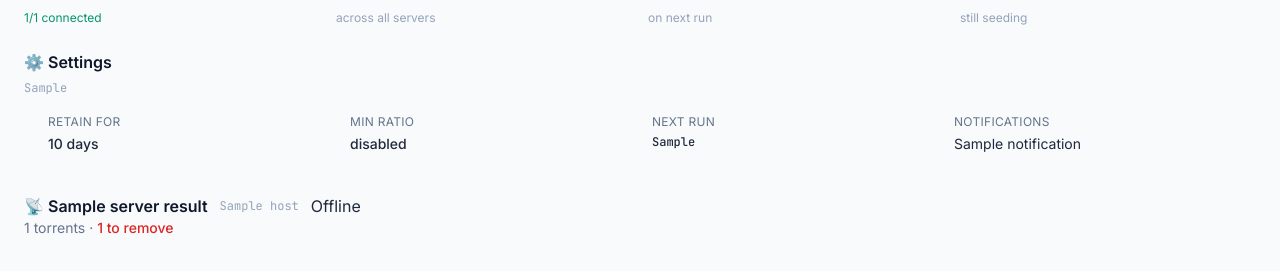
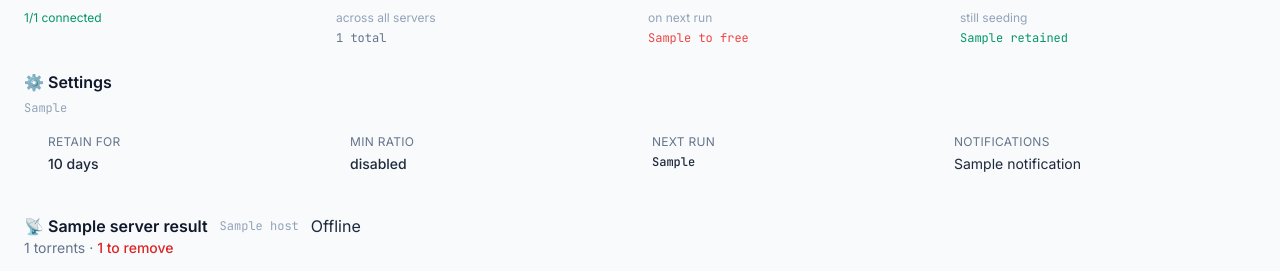
Before and after one commit to gioxx/TransmissionCleaner, a FastAPI app: template app/templates/index.html in a window 1280 px wide. Shown: the part 197-468 px from the top of the page. Run offline with FastAPI, Linux system fonts and the light colour scheme; the template is opened without the code that fills it: most values are stand-ins (such as "Sample title", 1, 10 or a date in 2020); some libraries are stand-ins or nearby versions.

Commit message:
feat: show cleanup disk usage

```diff
--- a/app/main.py
+++ b/app/main.py
@@ -15,6 +15,7 @@ from app.config import settings
 from app.history import HistoryRepository
 from app.models import CleanupResult, ServerResult
 from app.notifier import notify_all
+from app.presentation import format_size
 
 logging.basicConfig(level=logging.INFO, format="%(asctime)s %(levelname)s %(name)s — %(message)s")
 logger = logging.getLogger(__name__)
@@ -105,6 +106,9 @@ async def dashboard(request: Request):
     server_results: list[ServerResult] = await asyncio.to_thread(fetch_all_torrents)
     total_torrents = sum(len(sr.torrents) for sr in server_results)
     to_delete_count = sum(len(sr.to_delete) for sr in server_results)
+    total_size = sum(t.size_bytes for sr in server_results for t in sr.torrents)
+    to_delete_size = sum(t.size_bytes for sr in server_results for t in sr.to_delete)
+    to_keep_size = total_size - to_delete_size
     connected_count = sum(1 for sr in server_results if sr.connected)
     next_run = _next_run()
 
@@ -115,6 +119,9 @@ async def dashboard(request: Request):
         "total_torrents": total_torrents,
         "to_delete_count": to_delete_count,
         "to_keep_count": total_torrents - to_delete_count,
+        "total_size_str": format_size(total_size),
+        "to_delete_size_str": format_size(to_delete_size),
+        "to_keep_size_str": format_size(to_keep_size),
         "server_count": len(settings.servers),
         "connected_count": connected_count,
         "next_run_str": _format_dt(next_run),
--- a/app/templates/index.html
+++ b/app/templates/index.html
@@ -105,16 +105,19 @@
         <div class="text-2xl font-bold text-slate-900">{{ total_torrents }}</div>
         <div class="text-sm text-slate-500 mt-1">Total torrents</div>
         <div class="text-xs text-slate-400 mt-2">across all servers</div>
+        <div class="text-xs font-mono text-slate-500 mt-1">{{ total_size_str }} total</div>
       </div>
       <div class="stat-card border-red-100">
         <div class="text-2xl font-bold {% if to_delete_count > 0 %}text-red-600{% else %}text-slate-900{% endif %}">{{ to_delete_count }}</div>
         <div class="text-sm text-slate-500 mt-1">To be removed</div>
         <div class="text-xs text-slate-400 mt-2">on next run</div>
+        <div class="text-xs font-mono text-red-500 mt-1">{{ to_delete_size_str }} to free</div>
       </div>
       <div class="stat-card border-emerald-100">
         <div class="text-2xl font-bold text-emerald-700">{{ to_keep_count }}</div>
         <div class="text-sm text-slate-500 mt-1">Keeping</div>
         <div class="text-xs text-slate-400 mt-2">still seeding</div>
+        <div class="text-xs font-mono text-emerald-600 mt-1">{{ to_keep_size_str }} retained</div>
       </div>
     </div>
 
```
Also changed, not shown: app/presentation.py (added, +7 -0 lines), tests/test_display.py (added, +14 -0 lines).
